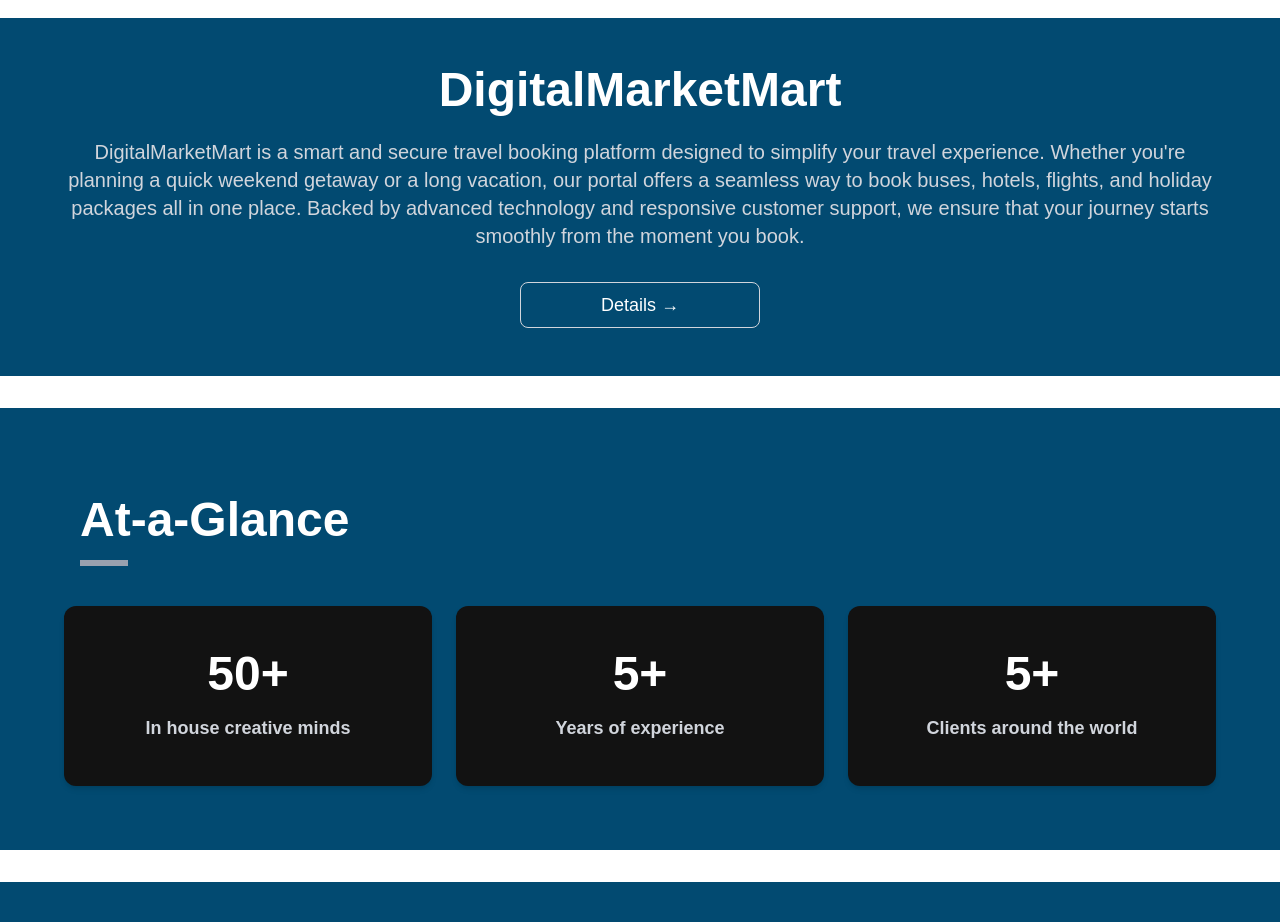
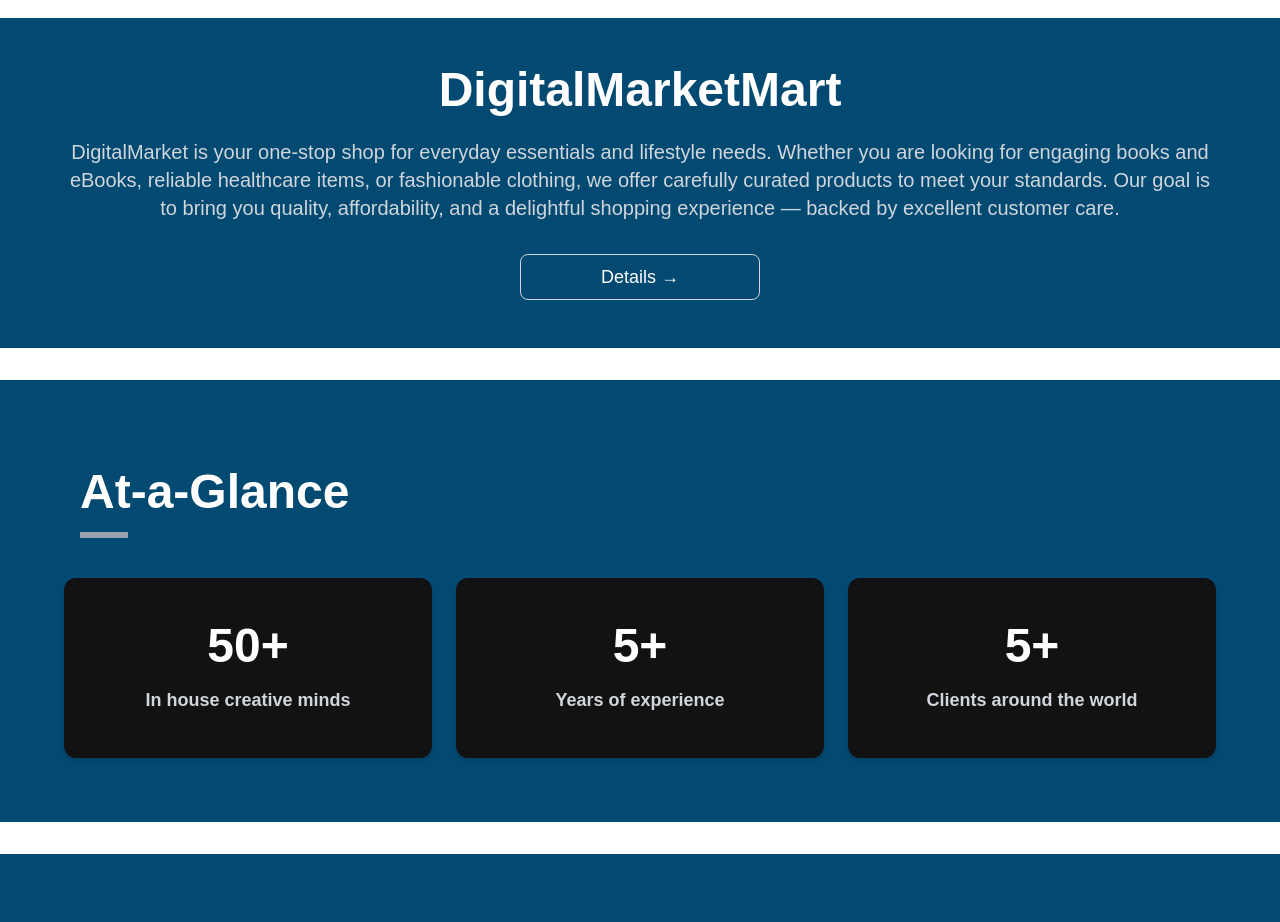
Before and after one commit to ainsoftware690/ain_software, a Next.js app: page / in a window 1280 px wide. Shown: the part 2300-3222 px from the top of the page. Built offline with nearby package versions, Linux system fonts and the light colour scheme.

Commit message:
content change

```diff
--- a/src/app/digitalmart/page.tsx
+++ b/src/app/digitalmart/page.tsx
@@ -1,6 +1,5 @@
 'use client';
 import React from 'react';
-import Link from 'next/link';
 
 const DigitalMarketMart: React.FC = () => {
   return (
@@ -10,16 +9,19 @@ const DigitalMarketMart: React.FC = () => {
           DigitalMarketMart
         </h1>
         <p className="text-lg md:text-xl text-gray-300 mb-8">
-          DigitalMarketMart is a smart and secure travel booking platform designed to simplify your travel experience.
-          Whether you&apos;re planning a quick weekend getaway or a long vacation, our portal offers a seamless way to book buses,
-          hotels, flights, and holiday packages all in one place. Backed by advanced technology and responsive customer
-          support, we ensure that your journey starts smoothly from the moment you book.
+          DigitalMarket is your one-stop shop for everyday essentials and lifestyle needs. Whether you are looking for engaging books and eBooks, reliable healthcare items, or fashionable clothing, we offer carefully curated products to meet your standards. Our goal is to bring you quality, affordability, and a delightful shopping experience — backed by excellent customer care.
         </p>
-        <Link href="/details" passHref>
+
+        {/* External link using <a> instead of <Link> */}
+        <a
+          href="https://ecom.essentialmedicares.com/profile.php"
+          target="_blank"
+          rel="noopener noreferrer"
+        >
           <button className="w-60 transform rounded-lg border border-gray-300 px-6 py-2 text-lg font-medium text-white transition-all duration-300 hover:-translate-y-0.5 hover:bg-gray-800 dark:border-gray-700 dark:hover:bg-gray-900">
             Details →
           </button>
-        </Link>
+        </a>
       </div>
     </section>
   );
--- a/src/app/layout.tsx
+++ b/src/app/layout.tsx
@@ -22,7 +22,7 @@ export default function RootLayout({
   return (
     <html lang="en" className={`${geistSans.variable} ${geistMono.variable}`}>
       <head>
-        <link rel="icon" href="/images/logo.png" type="image/x-icon" />
+        <link rel="icon" href="/images/logo.png" type="website-icon" />
         <meta charSet="UTF-8" />
         <meta name="viewport" content="width=device-width, initial-scale=1.0" />
       </head>
--- a/src/app/reservationkart/page.tsx
+++ b/src/app/reservationkart/page.tsx
@@ -15,13 +15,11 @@ import Image from "next/image";
 // import ReservationImg4 from "../../utils/Images/reservation4.png";
 // import ReservationImg5 from "../../utils/Images/reservation5.png";
 
-
 import { motion } from "motion/react";
 import Link from "next/link";
 
 export default function ReservationKart() {
   const images = [
-
     "https://images.unsplash.com/photo-1517322048670-4fba75cbbb62?q=80&w=3000&auto=format&fit=crop&ixlib=rb-4.0.3&ixid=M3wxMjA3fDB8MHxwaG90by1wYWdlfHx8fGVufDB8fHx8fA%3D%3D",
     "https://images.unsplash.com/photo-1573790387438-4da905039392?q=80&w=3425&auto=format&fit=crop&ixlib=rb-4.0.3&ixid=M3wxMjA3fDB8MHxwaG90by1wYWdlfHx8fGVufDB8fHx8fA%3D%3D",
     "https://images.unsplash.com/photo-1555400038-63f5ba517a47?q=80&w=3540&auto=format&fit=crop&ixlib=rb-4.0.3&ixid=M3wxMjA3fDB8MHxwaG90by1wYWdlfHx8fGVufDB8fHx8fA%3D%3D",
@@ -138,13 +136,12 @@ export default function ReservationKart() {
                 <button className="px-2 py-1 bg-gray-200 font-semibold text-black dark:bg-black dark:border-black dark:text-white border border-gray-300 rounded-md text-sm w-28">
                   Cancel
                 </button>
-
-                <Link
+                <a
                   href="tel:+1888579356"
                   className="text-black dark:text-black text-sm px-2 py-1 font-semibold rounded-md border border-black w-28 text-center"
                 >
                   Call to Book
-                </Link>
+                </a>
               </ModalFooter>
             </ModalBody>
           </Modal>
```
